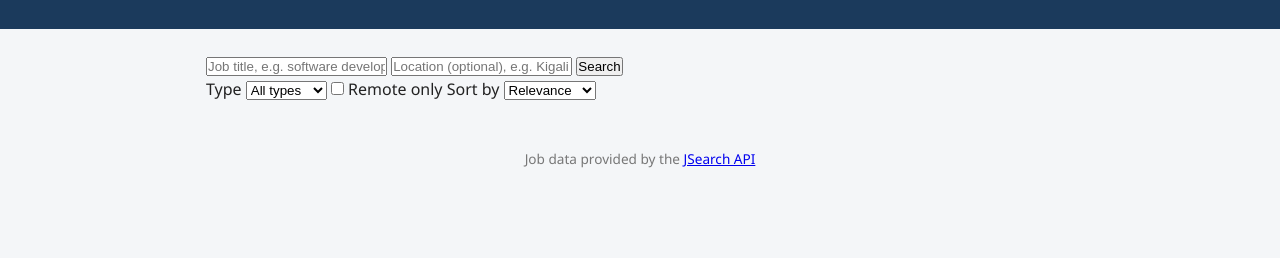
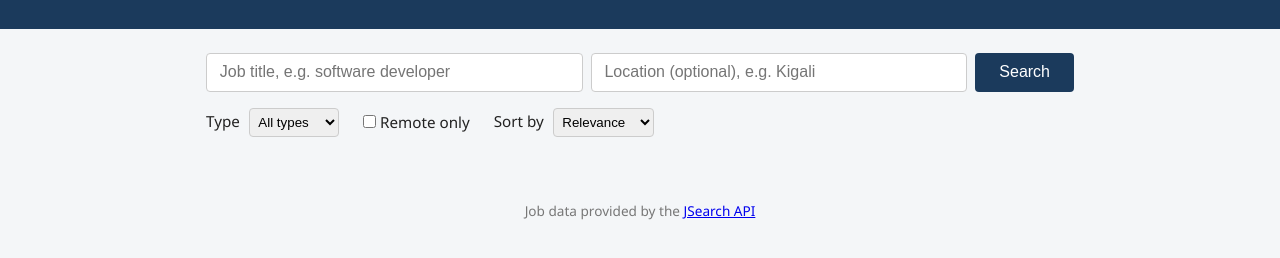
Before and after one commit to lnjoroge-alu/web-infra-summative, a website: page public/index.html in a window 1280 px wide. Shown: the part 112-370 px from the top of the page. Drawn offline with Linux system fonts and the light colour scheme.

Commit message:
feat: style search form and filter controls

```diff
--- a/public/style.css
+++ b/public/style.css
@@ -29,6 +29,51 @@ main {
   padding: 1.5rem 1rem;
 }
 
+#search-form {
+  display: flex;
+  gap: 0.5rem;
+  flex-wrap: wrap;
+}
+
+#search-form input {
+  flex: 1;
+  min-width: 200px;
+  padding: 0.6rem 0.8rem;
+  border: 1px solid #ccc;
+  border-radius: 4px;
+  font-size: 1rem;
+}
+
+#search-form button {
+  padding: 0.6rem 1.5rem;
+  background: #1b3a5c;
+  color: #fff;
+  border: none;
+  border-radius: 4px;
+  font-size: 1rem;
+  cursor: pointer;
+}
+
+#search-form button:hover {
+  background: #2c567f;
+}
+
+.controls {
+  display: flex;
+  gap: 1.5rem;
+  align-items: center;
+  flex-wrap: wrap;
+  margin: 1rem 0;
+  font-size: 0.95rem;
+}
+
+.controls select {
+  margin-left: 0.3rem;
+  padding: 0.3rem;
+  border: 1px solid #ccc;
+  border-radius: 4px;
+}
+
 footer {
   text-align: center;
   padding: 1.5rem;
```
